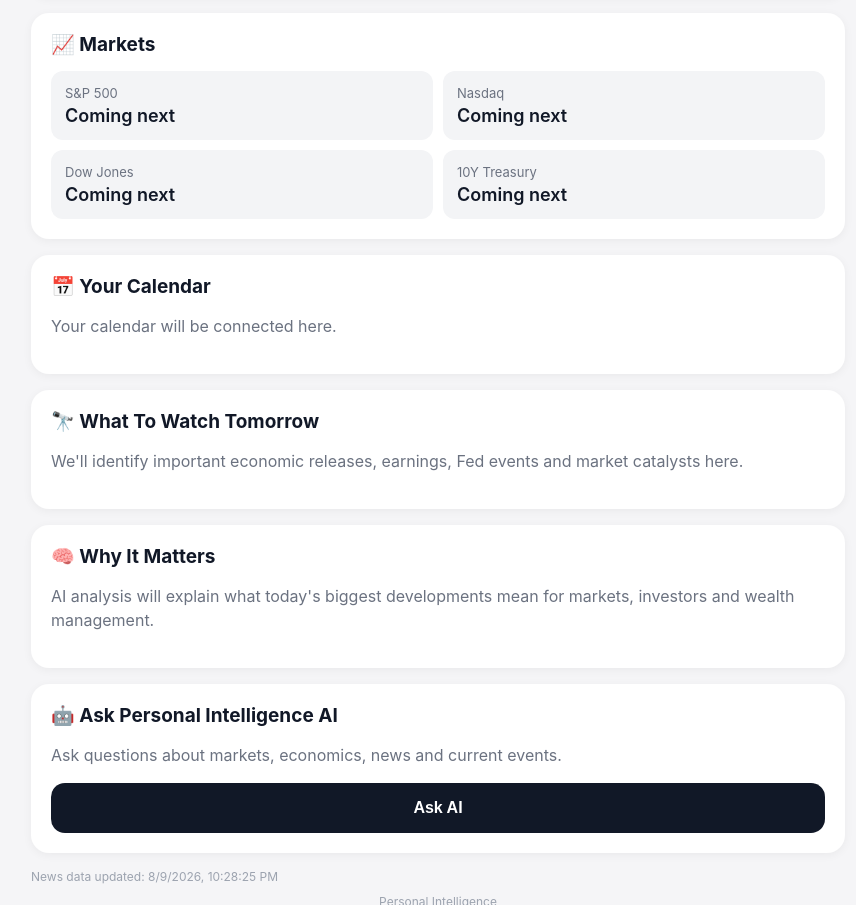
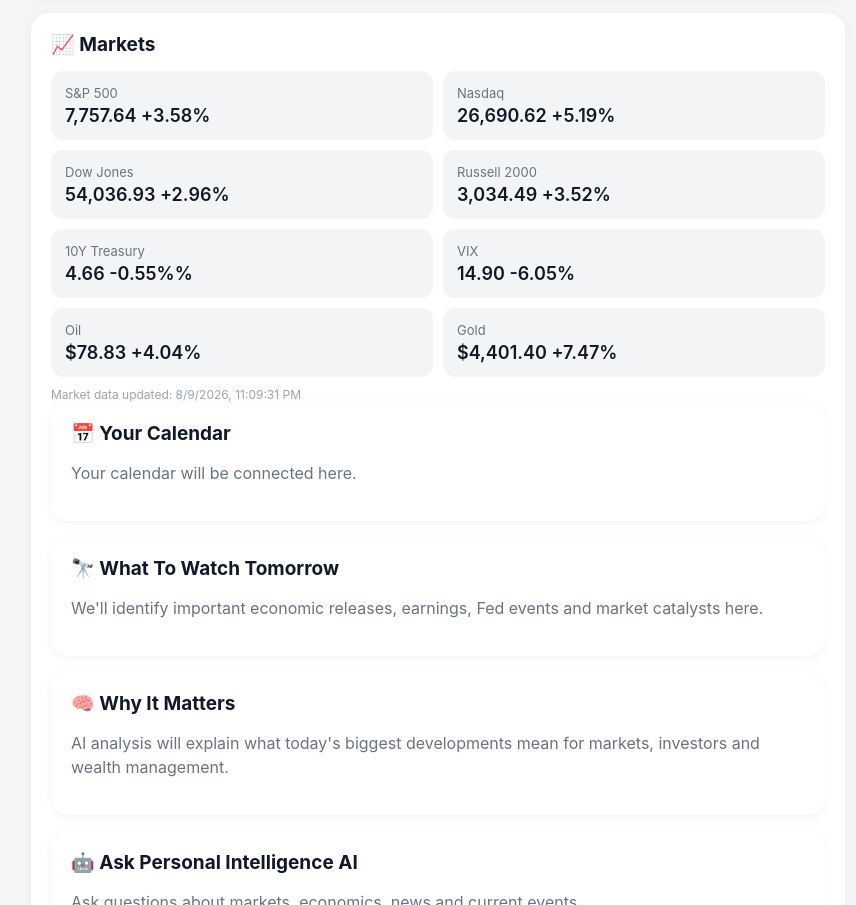
Before and after one commit to jacksonroder0227-eng/personal-intelligence, a plain HTML site: page index.html in a window 1280 px wide. Shown: the part 875-1780 px from the top of the page, without its empty margins (202-1058 px from the left). Drawn offline with Linux system fonts and the light colour scheme.

Commit message:
Update index.html

```diff
--- a/index.html
+++ b/index.html
@@ -183,26 +183,48 @@
 
   <div class="market">
     <div class="market-name">S&P 500</div>
-          <div class="market-value">Coming next</div>
+    <div class="market-value" id="sp500">Loading...</div>
   </div>
 
   <div class="market">
     <div class="market-name">Nasdaq</div>
-          <div class="market-value">Coming next</div>
+    <div class="market-value" id="nasdaq">Loading...</div>
   </div>
 
   <div class="market">
     <div class="market-name">Dow Jones</div>
-          <div class="market-value">Coming next</div>
+    <div class="market-value" id="dow">Loading...</div>
+  </div>
+
+  <div class="market">
+    <div class="market-name">Russell 2000</div>
+    <div class="market-value" id="russell2000">Loading...</div>
   </div>
 
   <div class="market">
     <div class="market-name">10Y Treasury</div>
-          <div class="market-value">Coming next</div>
+    <div class="market-value" id="treasury10y">Loading...</div>
+  </div>
+
+  <div class="market">
+    <div class="market-name">VIX</div>
+    <div class="market-value" id="vix">Loading...</div>
+  </div>
+
+  <div class="market">
+    <div class="market-name">Oil</div>
+    <div class="market-value" id="oil">Loading...</div>
+  </div>
+
+  <div class="market">
+    <div class="market-name">Gold</div>
+    <div class="market-value" id="gold">Loading...</div>
   </div>
 
 </div>
 
+<div class="updated" id="market-updated">
+  Market data loading...
 </div>
 
 
@@ -395,7 +417,98 @@
   }
 
 
+  async function loadMarkets() {
+
+  try {
+
+    const response = await fetch(
+      "markets.json?" + Date.now()
+    );
+
+    if (!response.ok) {
+      throw new Error("Could not load markets.");
+    }
+
+    const data = await response.json();
+
+
+    function formatMarket(section, name, decimals = 2) {
+
+      const item = data[section]?.[name];
+
+      if (!item || item.value === null) {
+        return "Unavailable";
+      }
+
+      const value = Number(item.value).toLocaleString(
+        undefined,
+        {
+          minimumFractionDigits: decimals,
+          maximumFractionDigits: decimals
+        }
+      );
+
+      let change = "";
+
+      if (item.changePercent !== null) {
+
+        const sign =
+          item.changePercent >= 0 ? "+" : "";
+
+        change =
+          ` ${sign}${item.changePercent.toFixed(2)}%`;
+
+      }
+
+      return `${value}${change}`;
+    }
+
+
+    document.getElementById("sp500").textContent =
+      formatMarket("indices", "sp500");
+
+    document.getElementById("nasdaq").textContent =
+      formatMarket("indices", "nasdaq");
+
+    document.getElementById("dow").textContent =
+      formatMarket("indices", "dow");
+
+    document.getElementById("russell2000").textContent =
+      formatMarket("indices", "russell2000");
+
+    document.getElementById("treasury10y").textContent =
+      formatMarket("rates", "treasury10y", 2) + "%";
+
+    document.getElementById("vix").textContent =
+      formatMarket("volatility", "vix");
+
+    document.getElementById("oil").textContent =
+      "$" + formatMarket("commodities", "oil");
+
+    document.getElementById("gold").textContent =
+      "$" + formatMarket("commodities", "gold");
+
+
+    document.getElementById("market-updated").textContent =
+      "Market data updated: " +
+      new Date(data.updated).toLocaleString();
+
+  }
+
+  catch (error) {
+
+    console.error(error);
+
+    document.getElementById("market-updated").textContent =
+      "Unable to load market data.";
+
+  }
+
+}
+
+
 loadNews();
+loadMarkets();
 
 </script>
 
```
Lines whose indentation alone changed are shown as unchanged.
